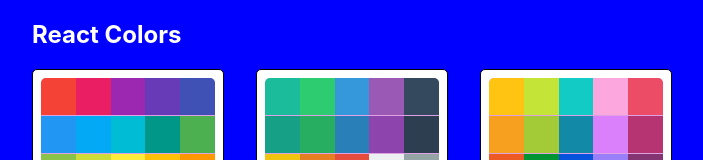
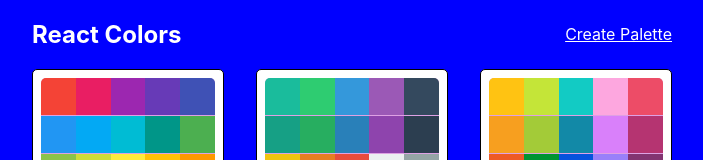
Before and after one commit to mbayefaye/colors-app, a React (Create React App) app: page / in a window 1280 px wide. Shown: the top 160 px of the page, without its empty margins (288-991 px from the left). Built offline with nearby package versions, Linux system fonts and the light colour scheme.

Commit message:
add new paletteform and Link

```diff
--- a/src/App.js
+++ b/src/App.js
@@ -5,6 +5,7 @@ import seedColors from "./seedColors";
 import { generatePalette } from "./ColorHelper";
 import PaletteList from "./PaletteList";
 import SingleColorPalette from "./SingleColorPalette";
+import NewPaletteForm from "./NewPaletteForm";
 class App extends Component {
   findPalette(id) {
     return seedColors.find(function(palette) {
@@ -14,6 +15,7 @@ class App extends Component {
   render() {
     return (
       <Switch>
+        <Route exact path="/palette/new" render={() => <NewPaletteForm />} />
         <Route
           exact
           path="/palette/:paletteId/:colorId"
--- /dev/null
+++ b/src/NewPaletteForm.js
@@ -0,0 +1,13 @@
+import React, { Component } from "react";
+
+class NewPaletteForm extends Component {
+  render() {
+    return (
+      <div>
+        <h1>New palette form</h1>
+      </div>
+    );
+  }
+}
+
+export default NewPaletteForm;
--- a/src/PaletteList.js
+++ b/src/PaletteList.js
@@ -1,4 +1,5 @@
 import React, { Component } from "react";
+import { Link } from "react-router-dom";
 import Minipalette from "./MiniPalette";
 import { withStyles } from "@material-ui/styles";
 import styles from "./styles/PaletteListStyle";
@@ -14,6 +15,7 @@ class PaletteList extends Component {
         <div className={classes.container}>
           <nav className={classes.nav}>
             <h1>React Colors</h1>
+            <Link to="/palette/new">Create Palette</Link>
           </nav>
           <div className={classes.palettes}>
             {palettes.map(palette => (
--- a/src/styles/PaletteListStyle.js
+++ b/src/styles/PaletteListStyle.js
@@ -17,7 +17,11 @@ export default {
     display: "flex",
     width: "100%",
     justifyContent: "space-between",
-    color: "white"
+    color: "white",
+    alignItems: "center",
+    "& a": {
+      color: "white"
+    }
   },
   palettes: {
     boxSizing: "border-box",
```
